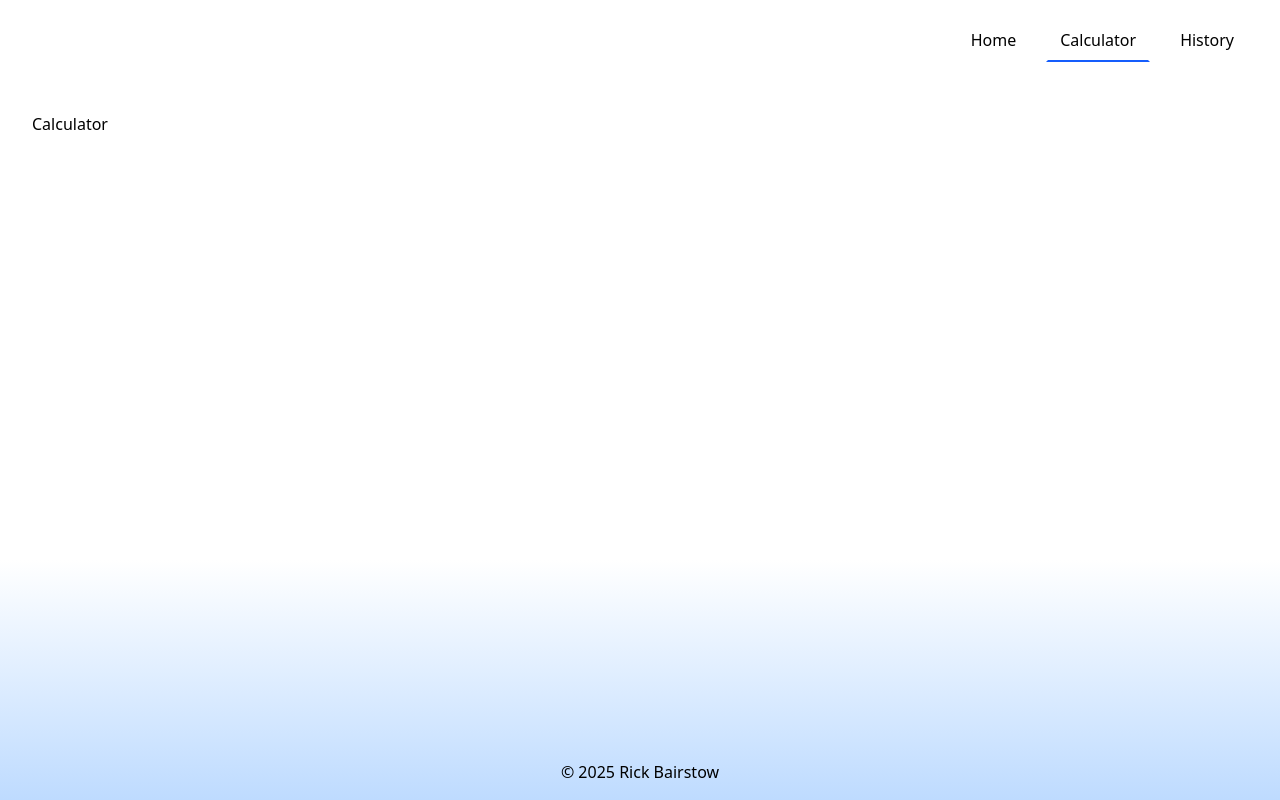
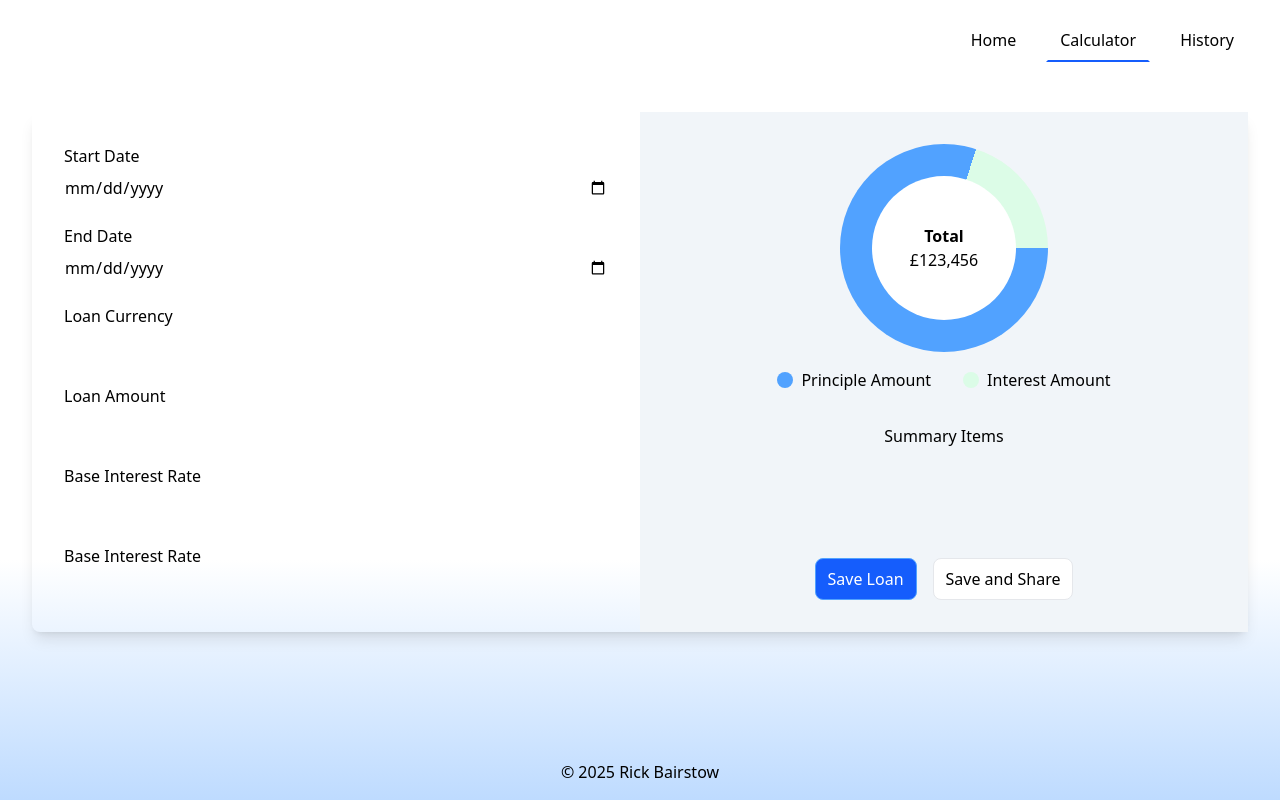
Before and after one commit to rickbairstow/loan_calc, a Vue app: page /calculator in a window 1280 px wide. Built offline with nearby package versions, Linux system fonts and the light colour scheme; some icons are missing.

Commit message:
Initial pages and styling

```diff
--- /dev/null
+++ b/src/components/Calculator.vue
@@ -0,0 +1,27 @@
+<template>
+  <div class="flex rounded-lg shadow-lg">
+    <CalculatorInputs class="w-1/2 p-8"/>
+    <CalculatorOutputs
+        class="w-1/2 bg-slate-100 p-8"
+        @save="saveLoan"
+        @share="shareLoan"
+    />
+  </div>
+</template>
+
+<script setup>
+import CalculatorInputs from "@Components/CalculatorInputs.vue";
+import CalculatorOutputs from "@Components/CalculatorOutputs.vue";
+
+const saveLoan = () => {
+  // collect inputs
+  // save to state
+  // Trigger save feedback
+}
+
+const shareLoan = () => {
+  // save loan and generate link
+  // Trigger email template with the link in if its possible?
+}
+
+</script>
--- /dev/null
+++ b/src/components/CalculatorInputs.vue
@@ -0,0 +1,55 @@
+<template>
+  <div class="flex flex-col gap-6">
+    <div class="flex flex-col gap-2">
+      <Label for="start_date">
+        Start Date
+      </Label>
+      <input v-model="formData.startDate" id="start_date" type="date"/>
+    </div>
+    <div class="flex flex-col gap-2">
+      <Label for="end_date">
+        End Date
+      </Label>
+      <input v-model="formData.endDate" id="end_date" type="date"/>
+    </div>
+    <div class="flex flex-col gap-2">
+      <Label for="loan_currency">
+        Loan Currency
+      </Label>
+      <input v-model="formData.loanCurrency" id="loan_currency" type="number"/>
+    </div>
+    <div class="flex flex-col gap-2">
+      <Label for="loan_amount">
+        Loan Amount
+      </Label>
+      <input v-model="formData.loanAmount" id="loan_amount" type="number"/>
+    </div>
+    <div class="flex flex-col gap-2">
+      <Label for="base_interest_rate">
+        Base Interest Rate
+      </Label>
+      <input v-model="formData.baseInterestRate" id="base_interest_rate" type="number"/>
+    </div>
+    <div class="flex flex-col gap-2">
+      <Label for="margin">
+        Base Interest Rate
+      </Label>
+      <input v-model="formData.margin" id="margin" type="number"/>
+    </div>
+  </div>
+</template>
+
+<script setup>
+import Label from "@Components/Label.vue";
+import { ref } from 'vue'
+
+// todo populate below from route props if they exist!
+const formData = ref({
+  startDate: '',
+  endDate: '',
+  loanCurrency: '',
+  loanAmount: '',
+  baseInterestRate: '',
+  margin: ''
+})
+</script>
--- /dev/null
+++ b/src/components/CalculatorOutputs.vue
@@ -0,0 +1,44 @@
+<template>
+  <div class="flex flex-col items-center gap-8">
+    <Chart :interest="100" :principle="80"/>
+    <div class="flex-1">
+      Summary Items
+    </div>
+    <div class="flex gap-4">
+      <Button
+          type="button"
+          @click="save"
+      >
+        Save Loan
+      </Button>
+      <Button
+          button-type="secondary"
+          type="button"
+          @click="share"
+      >
+        Save and Share
+      </Button>
+    </div>
+  </div>
+</template>
+
+<script setup>
+import Button from "@Components/Button.vue";
+import Chart from "@Components/Chart.vue";
+
+const emit = defineEmits(['share', 'save'])
+
+/**
+ * Emits save event to the parent, so that it can collect data and trigger saving.
+ */
+const save = () => {
+  emit('save')
+}
+
+/**
+ * Emits share event to the parent, so that it can collect data and trigger sharing.
+ */
+const share = () => {
+  emit('share')
+}
+</script>
--- /dev/null
+++ b/src/components/Chart.vue
@@ -0,0 +1,49 @@
+<template>
+  <div class="flex flex-col gap-4 items-center">
+    <div class="relative w-52 h-52 rounded-full bg-gray-100">
+      <div
+          class="absolute inset-0 rounded-full rotate-90"
+          :style="style"
+      ></div>
+      <div class="absolute inset-8 bg-white rounded-full"></div>
+      <p class="absolute inset-0 flex flex-col items-center justify-center">
+        <span class="font-bold">Total</span>
+        <span>£123,456</span>
+      </p>
+    </div>
+
+    <div class="flex gap-8">
+      <div class="flex items-center justify-center gap-2">
+        <div class="rounded-full w-4 h-4 bg-blue-400"/>
+        <span>Principle Amount</span>
+      </div>
+      <div class="rounded-full flex items-center justify-center gap-2">
+        <div class="rounded-full w-4 h-4 bg-green-100"/>
+        <span>Interest Amount</span>
+      </div>
+    </div>
+  </div>
+</template>
+
+<script setup>
+import { computed } from 'vue'
+
+const props = defineProps({
+  interest: {
+    required: true,
+    type: Number,
+  },
+  principle: {
+    required: true,
+    type: Number,
+  },
+})
+
+const style = computed(() => {
+  const { principle } = props
+
+  return {
+    background: `conic-gradient(#51a2ff 0% ${principle}%, #dcfce7 ${principle}% 100%)`
+  }
+})
+</script>
--- /dev/null
+++ b/src/components/Label.vue
@@ -0,0 +1,5 @@
+<template>
+  <label class="font-medium">
+    <slot />
+  </label>
+</template>
--- a/src/pages/Calculator.vue
+++ b/src/pages/Calculator.vue
@@ -1,5 +1,7 @@
 <template>
-  <div>
-    Calculator
-  </div>
+  <Calculator />
 </template>
+
+<script setup>
+import Calculator from "@Components/Calculator.vue";
+</script>
--- a/src/pages/History.vue
+++ b/src/pages/History.vue
@@ -1,5 +1,6 @@
 <template>
   <div>
     History
+    TODO route button should use route props to populate calculator page.
   </div>
 </template>
```
